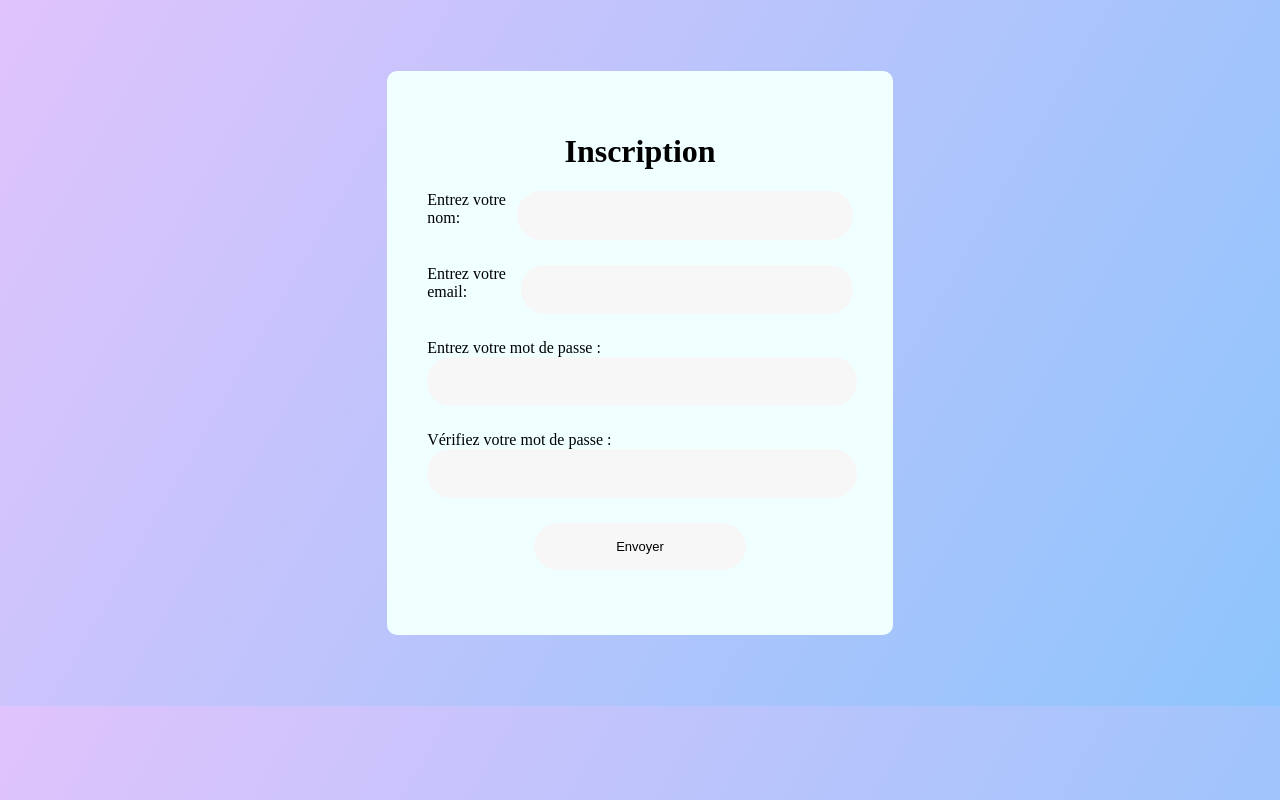
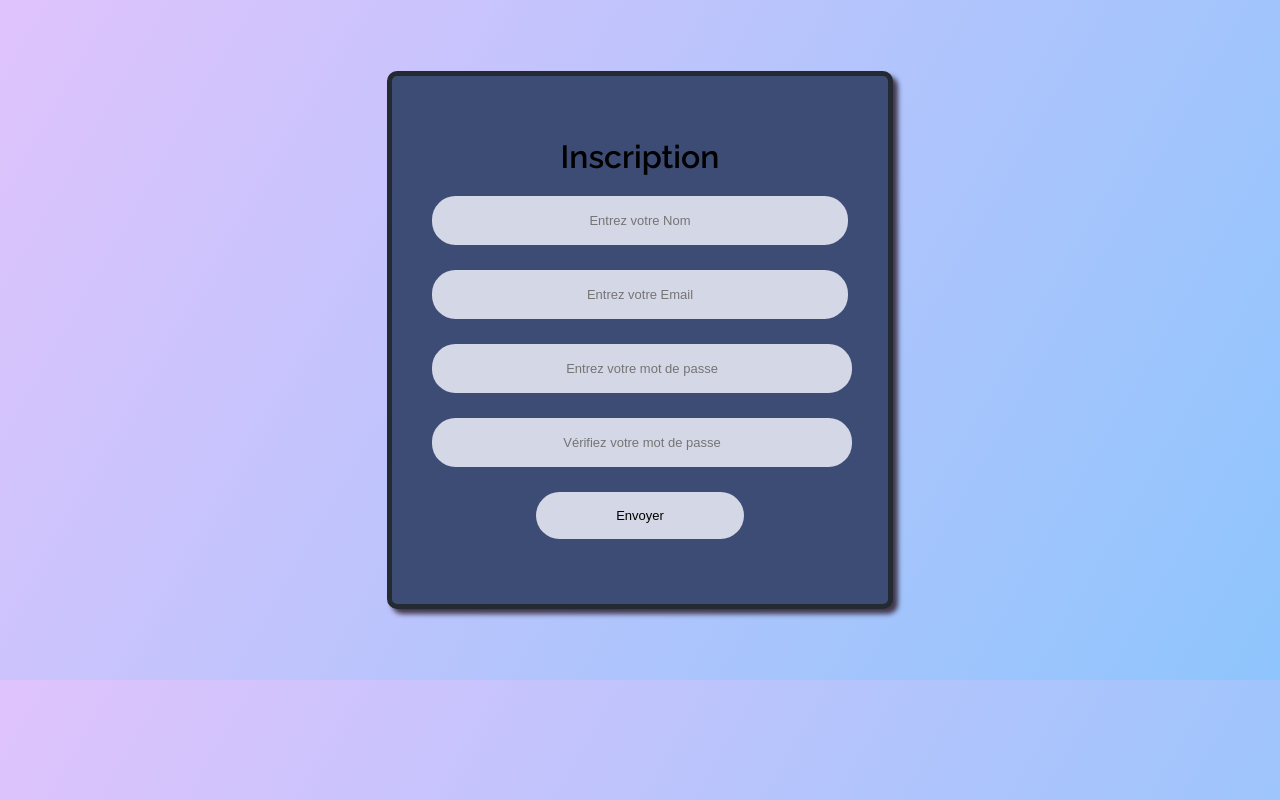
Before and after one commit to Fragorite/cms_web, a PHP site: page /connexion.php?registred=0 in a window 1280 px wide. Run offline with PHP 8.4, Linux system fonts and the light colour scheme.

Commit message:
gg
c'est plus beau normalement

```diff
--- a/connexion.php
+++ b/connexion.php
@@ -99,20 +99,20 @@
 
                 <form action="" method="POST" class="connexion">
                     <div class="formConnexion">
-                        <label for="userNameConnect">Entrez votre nom: </label>
-                            <input type="text" name="userNameRegister" id="userNameConnect" required>
+                        <label for="userNameConnect"></label>
+                            <input type="text" name="userNameRegister" id="userNameConnect" placeholder="Entrez votre Nom" required>
                     </div>
                     <div class="formConnexion">
-                        <label for="email">Entrez votre email: </label>
-                            <input type="email" name="emailRegister" id="email" required>
+                        <label for="email"></label>
+                            <input type="email" name="emailRegister" id="email" placeholder="Entrez votre Email" required>
                     </div>
                     <div class="formPassWord1">
-                        <label for="passWord1">Entrez votre mot de passe :</label>
-                        <input type="password" name="passWordRegister1" id="passWord1" required>
+                        <label for="passWord1"></label>
+                        <input type="password" name="passWordRegister1" id="passWord1" placeholder="Entrez votre mot de passe" required>
                     </div>
                     <div class="formPassWord2">
-                        <label for="passWord2">Vérifiez votre mot de passe :</label>
-                        <input type="password" name="passWordRegister2" id="passWord2" required>
+                        <label for="passWord2"></label>
+                        <input type="password" name="passWordRegister2" id="passWord2" placeholder="Vérifiez votre mot de passe"required>
                     </div>
                     <div class="form-example">
                         <input type="submit" value="Envoyer" name="formRegister">
--- a/css/connexion.css
+++ b/css/connexion.css
@@ -1,5 +1,6 @@
 body{
     background-image: linear-gradient(120deg, #e0c3fc 0%, #8ec5fc 100%);
+    font-family: 'Raleway', sans-serif;
 }
 
 .main{
@@ -20,9 +21,18 @@ input{
     color:black;
     font-size: 13px;
     border: none;
-    background:#f7f7f7;
+    background:#d4d7e5;
     margin-bottom: 25px;
     text-align: center;
+}
+.form-example {
+	grid-area: inscription;
+    font-size: 1.4em;
+    text-shadow: 1px 1px 0px #d4d7e5;
+    text-align: center;
+}
+.form-example a{
+    color:#41374c;
 }
 .form-example>input{
     margin-left: 25%;
@@ -30,11 +40,18 @@ input{
 }
 .container{
     grid-area: connexion;
-    background-color: azure;
+    background-color: #3d4c75;
     margin: 10%;
     padding: 40px;
     text-align: left;
     border-radius: 10px;
+    border:solid 5px;
+    border-color: #242a31;
+   -moz-box-shadow: 5px 5px 5px 0px #41374c;
+    -webkit-box-shadow: 5px 5px 5px 0px #41374c;
+    -o-box-shadow: 5px 5px 5px 0px #41374c;
+    box-shadow: 5px 5px 5px 0px #41374c;
+    filter:progid:DXImageTransform.Microsoft.Shadow(color=#41374c, Direction=134, Strength=5);
 }
 #container2{
     grid-area: inscription;
```
